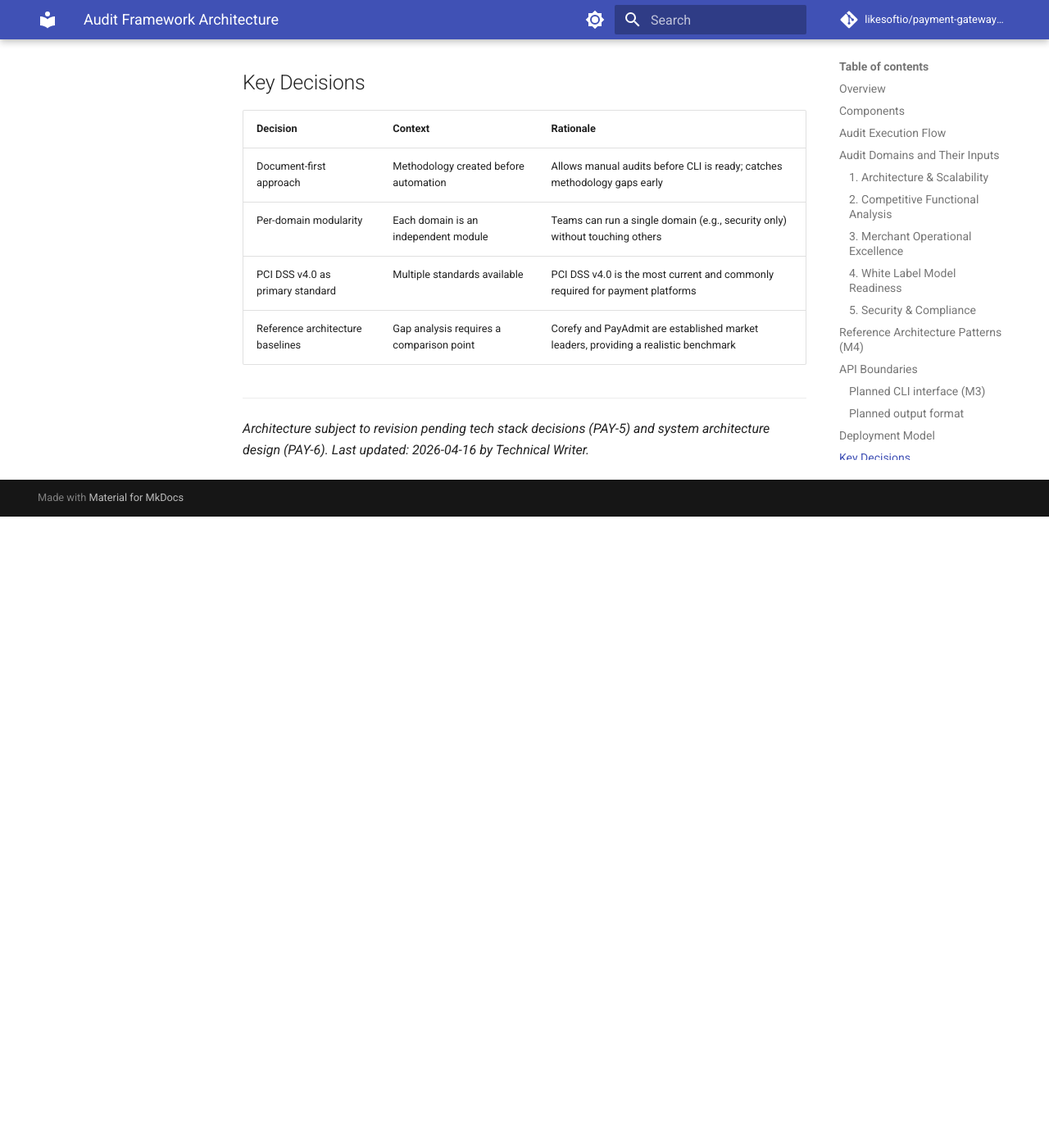
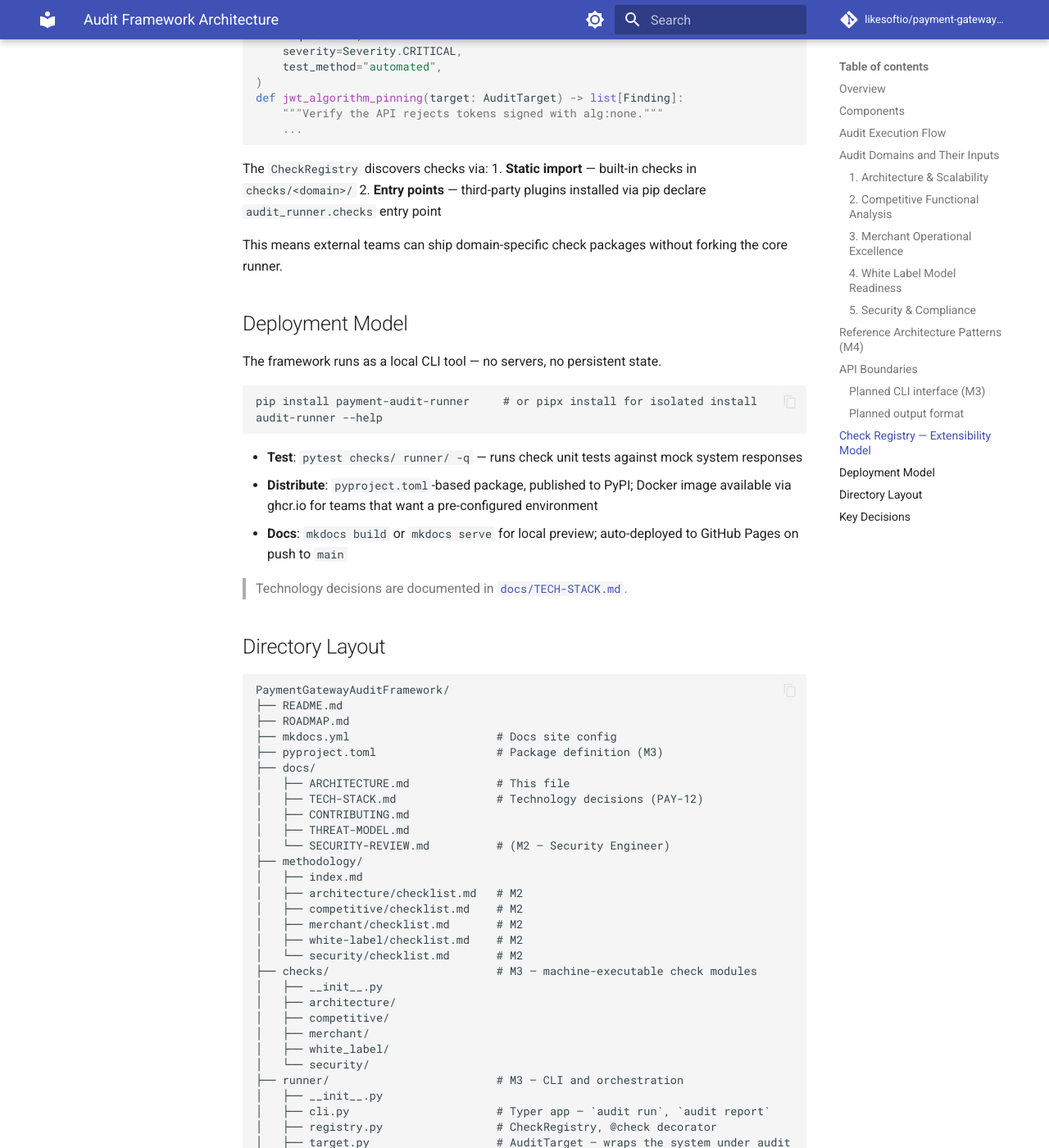
Before and after one commit to likesoftio/payment-gateway-audit-framework, an MkDocs documentation site: the page built from docs/ARCHITECTURE.md, in a window 1280 px wide and 1400 px high, scrolled down 3612 px. Shown: the whole window at 82% size. Built offline with MkDocs 1.6.1 and Material for MkDocs 9.7.7, drawn with Linux system fonts in a browser that asks for light colours; comment, search, counter and statistics services are not loaded; before the commit the page ends 4242 px from its top, so only the background shows below that; some of the changed text lies outside the part shown.

Commit message:
docs: update ARCHITECTURE.md with Python stack and full directory layout
- Replace stale TypeScript/npm references with Python/pip/pytest
- Add check registry extensibility model with @check decorator example
- Add full directory layout for M1–M4 components
- Add plugin extensibility via entry points to key decisions
- Fix pending PAY-5/PAY-12 references to resolved state

Closes PAY-10

Co-Authored-By: Paperclip <noreply@paperclip.ing>

````diff
--- a/docs/ARCHITECTURE.md
+++ b/docs/ARCHITECTURE.md
@@ -103,25 +103,108 @@ reports/<run-id>/
 └── security-score.md      # Security scorecard
 ```
 
+## Check Registry — Extensibility Model
+
+Each audit check is a Python function decorated with `@check(...)`:
+
+```python
+from audit_runner import check, Finding, Severity
+
+@check(
+    id="SEC-001",
+    domain="security",
+    standard="PCI-DSS-v4.0",
+    req="6.3.2",
+    severity=Severity.CRITICAL,
+    test_method="automated",
+)
+def jwt_algorithm_pinning(target: AuditTarget) -> list[Finding]:
+    """Verify the API rejects tokens signed with alg:none."""
+    ...
+```
+
+The `CheckRegistry` discovers checks via:
+1. **Static import** — built-in checks in `checks/<domain>/`
+2. **Entry points** — third-party plugins installed via pip declare `audit_runner.checks` entry point
+
+This means external teams can ship domain-specific check packages without forking the core runner.
+
 ## Deployment Model
 
-The framework runs as a local CLI tool — no servers required for the core audit workflow.
+The framework runs as a local CLI tool — no servers, no persistent state.
 
-- **Build**: `npm run build` (or `make build`) — compiles TypeScript checks to JavaScript (M3)
-- **Test**: `npm test` — runs check unit tests against mock system responses
-- **Distribute**: published as an npm package or Docker image for teams without Node.js
+```
+pip install payment-audit-runner     # or pipx install for isolated install
+audit-runner --help
+```
 
-> Technology decisions are documented in `docs/TECH-STACK.md` (pending PAY-5).
+- **Test**: `pytest checks/ runner/ -q` — runs check unit tests against mock system responses
+- **Distribute**: `pyproject.toml`-based package, published to PyPI; Docker image available via ghcr.io for teams that want a pre-configured environment
+- **Docs**: `mkdocs build` or `mkdocs serve` for local preview; auto-deployed to GitHub Pages on push to `main`
+
+> Technology decisions are documented in [`docs/TECH-STACK.md`](TECH-STACK.md).
+
+## Directory Layout
+
+```
+PaymentGatewayAuditFramework/
+├── README.md
+├── ROADMAP.md
+├── mkdocs.yml                      # Docs site config
+├── pyproject.toml                  # Package definition (M3)
+├── docs/
+│   ├── ARCHITECTURE.md             # This file
+│   ├── TECH-STACK.md               # Technology decisions (PAY-12)
+│   ├── CONTRIBUTING.md
+│   ├── THREAT-MODEL.md
+│   └── SECURITY-REVIEW.md          # (M2 — Security Engineer)
+├── methodology/
+│   ├── index.md
+│   ├── architecture/checklist.md   # M2
+│   ├── competitive/checklist.md    # M2
+│   ├── merchant/checklist.md       # M2
+│   ├── white-label/checklist.md    # M2
+│   └── security/checklist.md       # M2
+├── checks/                         # M3 — machine-executable check modules
+│   ├── __init__.py
+│   ├── architecture/
+│   ├── competitive/
+│   ├── merchant/
+│   ├── white_label/
+│   └── security/
+├── runner/                         # M3 — CLI and orchestration
+│   ├── __init__.py
+│   ├── cli.py                      # Typer app — `audit run`, `audit report`
+│   ├── registry.py                 # CheckRegistry, @check decorator
+│   ├── target.py                   # AuditTarget — wraps the system under audit
+│   ├── runner.py                   # Executes checks, aggregates findings
+│   └── report.py                   # Renders JSON, Markdown, HTML outputs
+├── templates/                      # Jinja2 report templates
+│   ├── executive-summary.md.j2
+│   ├── gap-analysis.md.j2
+│   └── security-score.md.j2
+├── reference-architectures/        # M4
+│   ├── stripe-like/
+│   ├── adyen-like/
+│   ├── in-house-acquirer/
+│   ├── psp-aggregator/
+│   └── embedded-finance/
+└── .github/workflows/
+    ├── ci.yml                      # Lint, type check, tests
+    └── docs-deploy.yml             # MkDocs → GitHub Pages
+```
 
 ## Key Decisions
 
 | Decision | Context | Rationale |
 |----------|---------|-----------|
 | Document-first approach | Methodology created before automation | Allows manual audits before CLI is ready; catches methodology gaps early |
+| Python as core language | Security tooling ecosystem | Industry standard; check contributors need zero ramp-up |
 | Per-domain modularity | Each domain is an independent module | Teams can run a single domain (e.g., security only) without touching others |
+| Plugin extensibility via entry points | Third-party check packages | Teams can ship private checks without forking the framework |
 | PCI DSS v4.0 as primary standard | Multiple standards available | PCI DSS v4.0 is the most current and commonly required for payment platforms |
 | Reference architecture baselines | Gap analysis requires a comparison point | Corefy and PayAdmit are established market leaders, providing a realistic benchmark |
+| No persistent state / no database | Audit is a point-in-time assessment | Keeps the tool simple; findings are files, not records |
 
 ---
-_Architecture subject to revision pending tech stack decisions (PAY-5) and system architecture design (PAY-6)._
-_Last updated: 2026-04-16 by Technical Writer._
+_Last updated: 2026-04-16 by Engineer ([PAY-10](/PAY/issues/PAY-10))._
````
